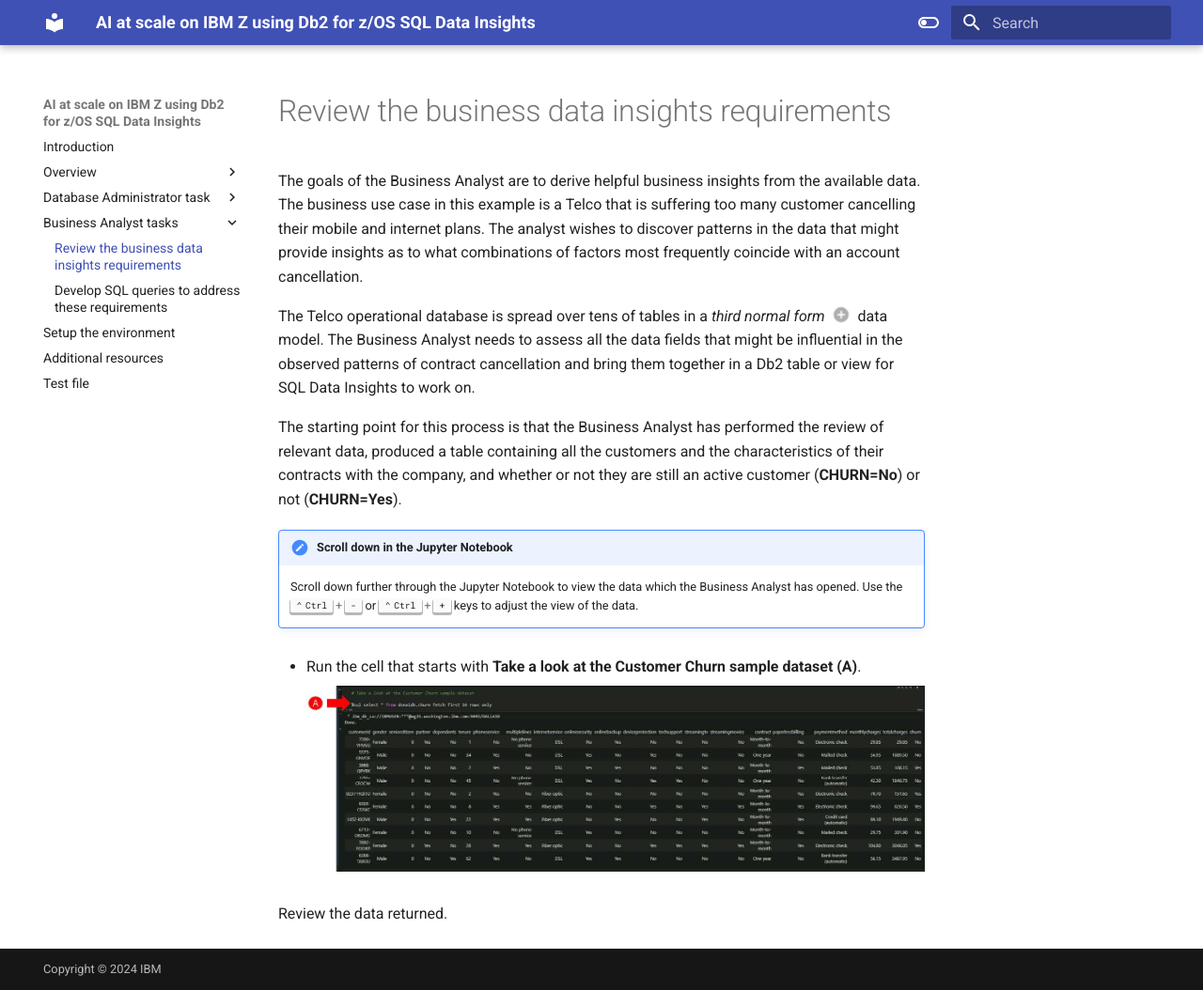
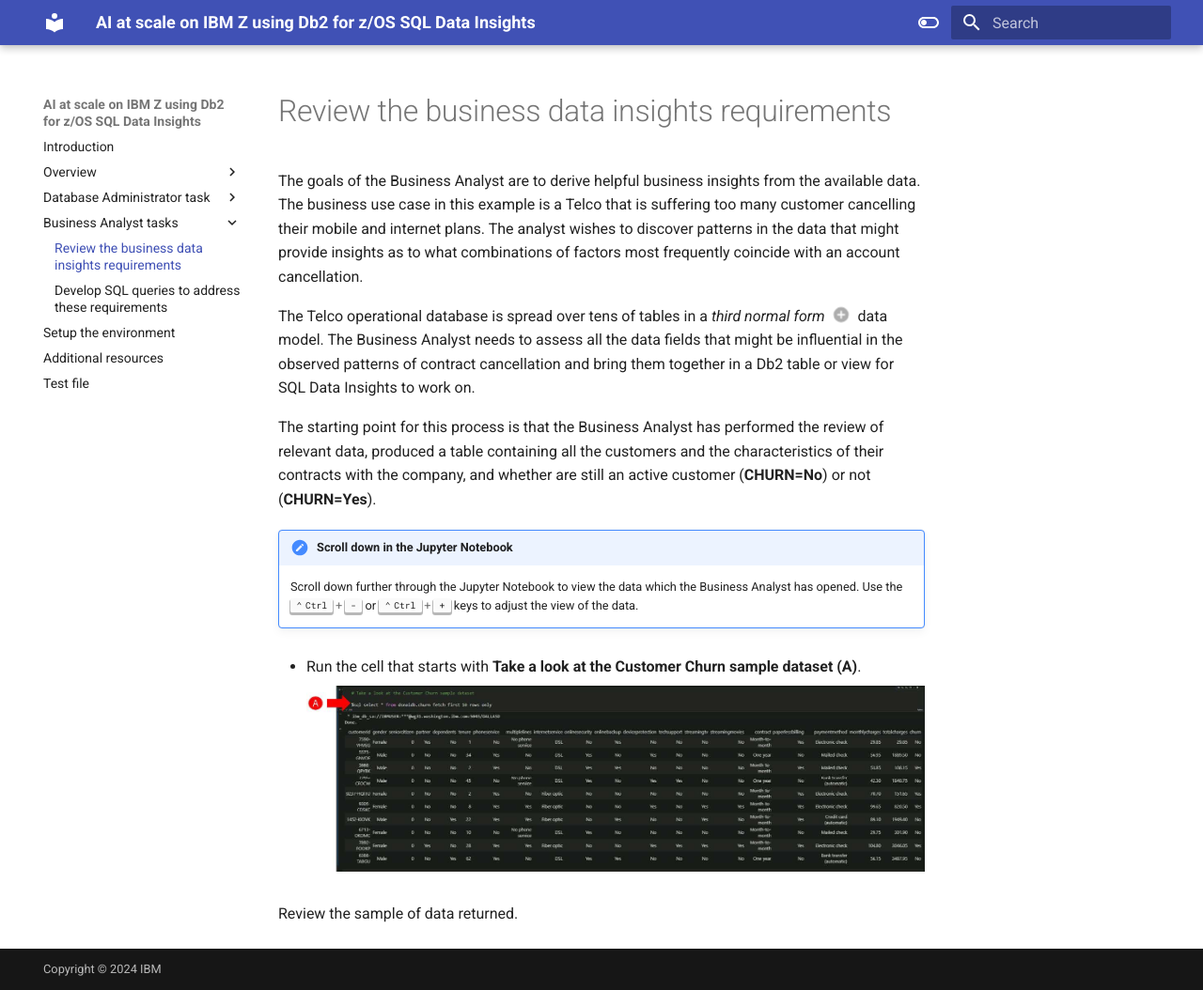
Before and after one commit to IBM/SalesEnablement-Z-Db2-DataInsights-L3, an MkDocs documentation site: the page built from docs/BA/Review.md, in a window 1280 px wide and 1054 px high. Shown: the whole window at 94% size. Built offline with MkDocs 1.6.1 and Material for MkDocs 9.7.7, drawn with Linux system fonts in a browser that asks for light colours.

Commit message:
minor edits

```diff
--- a/docs/BA/Review.md
+++ b/docs/BA/Review.md
@@ -3,9 +3,9 @@
 The Telco operational database is spread over tens of tables in a *third normal form* (1) data model. The Business Analyst needs to assess all the data fields that might be influential in the observed patterns of contract cancellation and bring them together in a Db2 table or view for SQL Data Insights to work on.
 { .annotate }
 
-1.   Third normal form is a database schema design approach for relational databases which uses normalizing principles to reduce the duplication of data, avoid data anomalies, ensure referential integrity, and simplify data management. It was defined in 1971 by Edgar F. Codd, an English computer scientist who invented the relational model for database management. -,<a href="https://en.wikipedia.org/wiki/Third_normal_form" target="_blank">Wikipedia</a>
+1.   Third normal form is a database schema design approach for relational databases which uses normalizing principles to reduce the duplication of data, avoid data anomalies, ensure referential integrity, and simplify data management. It was defined in 1971 by Edgar F. Codd, an English computer scientist who invented the relational model for database management. -<a href="https://en.wikipedia.org/wiki/Third_normal_form" target="_blank">Wikipedia</a>
 
-The starting point for this process is that the Business Analyst has performed the review of relevant data, produced a table containing all the customers and the characteristics of their contracts with the company, and whether or not they are still an active customer (**CHURN=No**) or not (**CHURN=Yes**).
+The starting point for this process is that the Business Analyst has performed the review of relevant data, produced a table containing all the customers and the characteristics of their contracts with the company, and whether are still an active customer (**CHURN=No**) or not (**CHURN=Yes**).
 
 !!! important "Scroll down in the Jupyter Notebook"
 
@@ -15,4 +15,4 @@
 
     ![](_attachments/baChurn1.jpg)
 
-Review the data returned.
+Review the sample of data returned.
```
